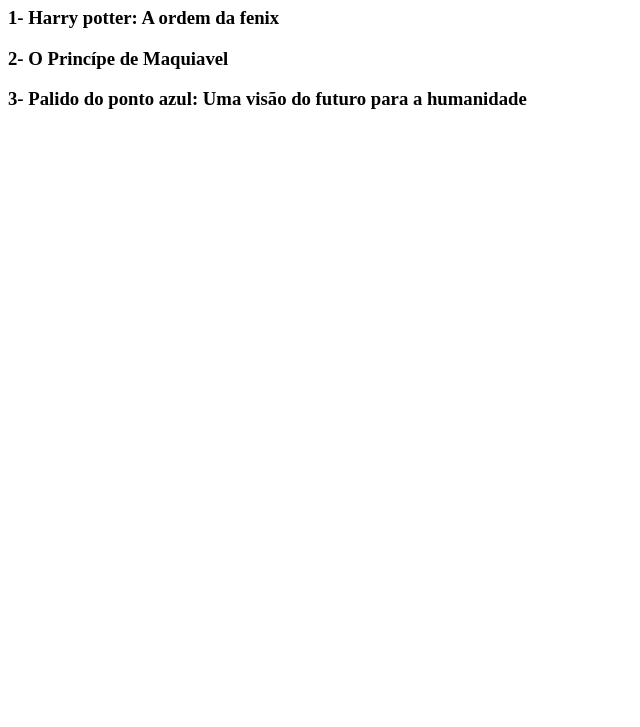
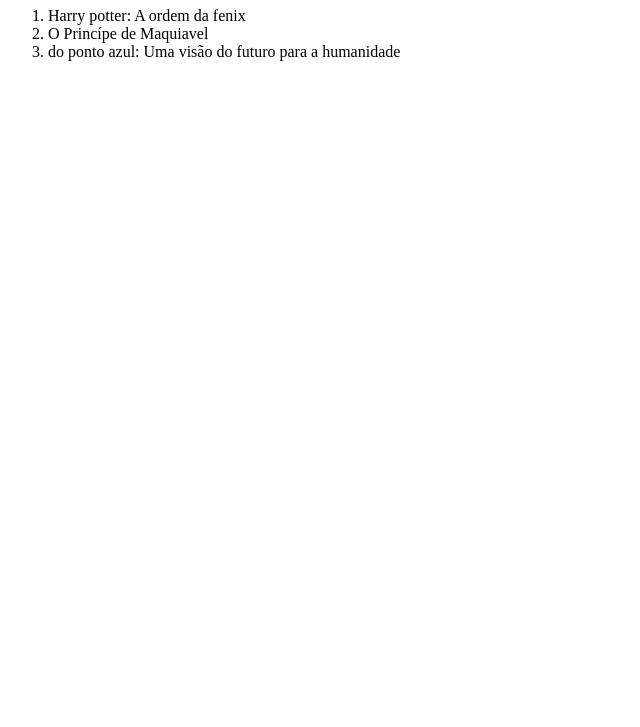
Before and after one commit to Paulinzz/designweb, a plain HTML site: page teste.html in a window 1280 px wide. Shown: the part 73-800 px from the top of the page, without its empty margins (0-640 px from the left). Drawn offline with Linux system fonts and the light colour scheme.

Commit message:
Update teste.html

```diff
--- a/teste.html
+++ b/teste.html
@@ -7,9 +7,10 @@
 </head>
    <h1>Livros favoritos</h1>
 <body>
-    <h3>1- Harry potter: A ordem da fenix</h3>
-    <h3>2- O Princípe de Maquiavel</h3>
-    <h3>3- Palido do ponto azul: Uma visão do futuro para a humanidade</h3>
-
+    <ol>
+        <li> Harry potter: A ordem da fenix
+        <li> O Princípe de Maquiavel
+        <li> do ponto azul: Uma visão do futuro para a humanidade
+    <ol>
 </body>
 </html>
```
